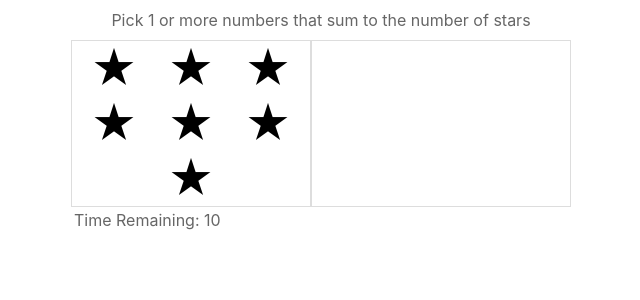
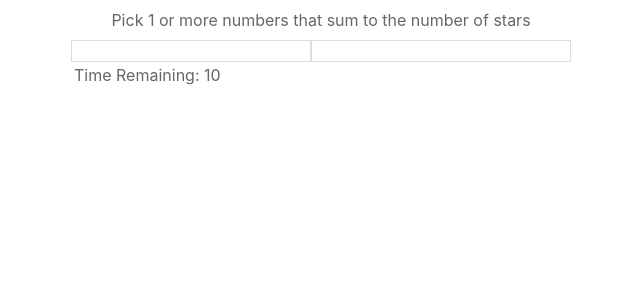
Before and after one commit to justin-hill426/react-practice, a React (Create React App) app in the folder star-game/: page / in a window 1280 px wide. Shown: the top 300 px of the page, without its empty margins (319-959 px from the left). Built offline with nearby package versions, Linux system fonts and the light colour scheme; the HTML template or start-up script is replaced by a standard one.

Commit message:
Added a star display component

```diff
--- a/star-game/src/StarMatch.js
+++ b/star-game/src/StarMatch.js
@@ -1,5 +1,14 @@
 import React from 'react'
 import { useState } from 'react';
+
+const StarsDisplay = props => {
+  <>
+    {
+      utils.range(1, props.count).map(starId =>
+        <div key={starId} className='star' />
+    )}
+  </>
+}
 
 const PlayNumber = props => {
   <button className='number' onClick={() => console.log("Num", props.number)}>
@@ -16,10 +25,7 @@ const StarMatch = () => {
       </div>
       <div className="body">
         <div className="left">
-          {
-            utils.range(1, stars).map(starId =>
-            <div key={starId} className='star' />
-          )}
+          <StarsDisplay count={stars}/>
         </div>
         <div className="right">
          {
```
